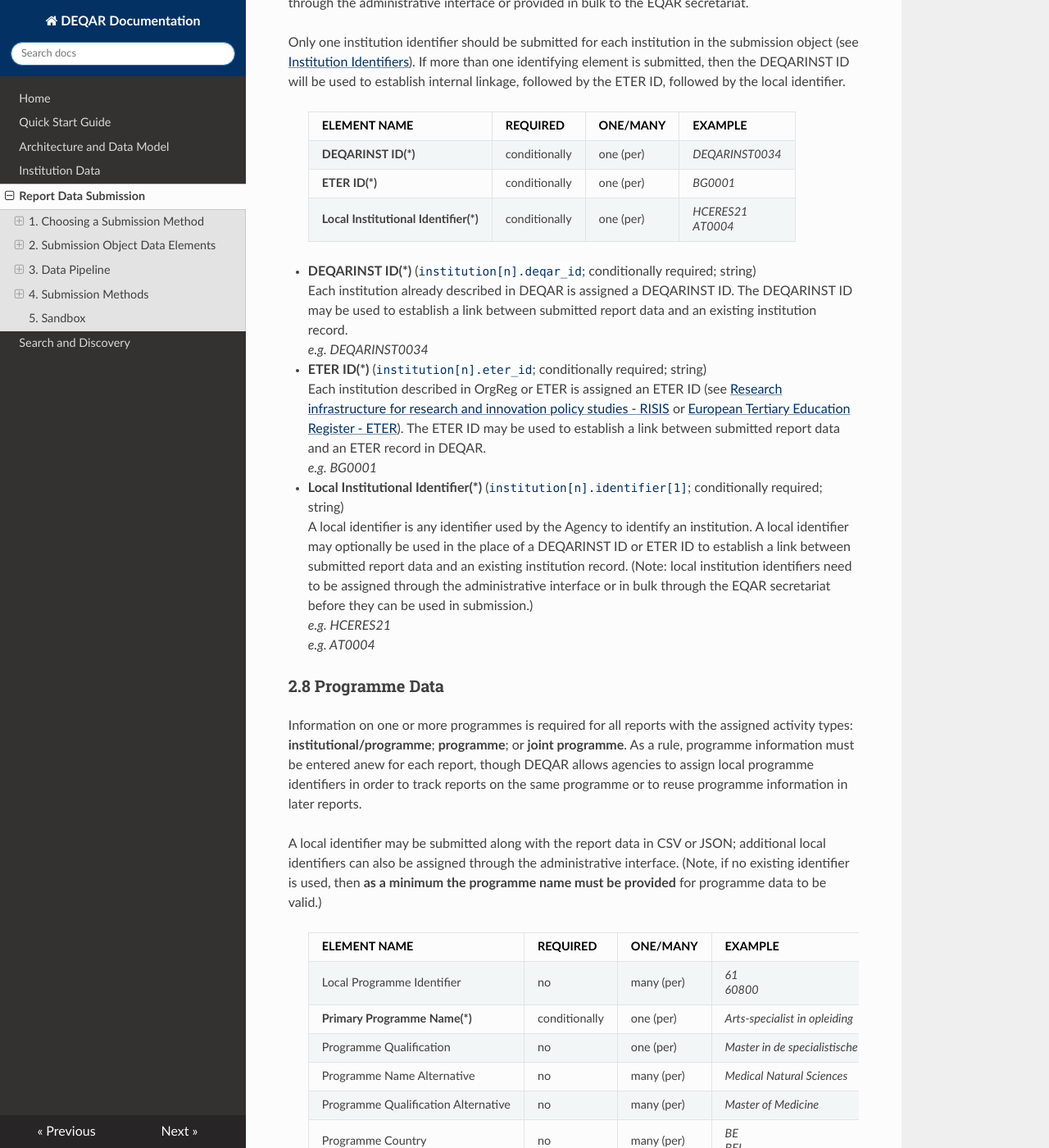
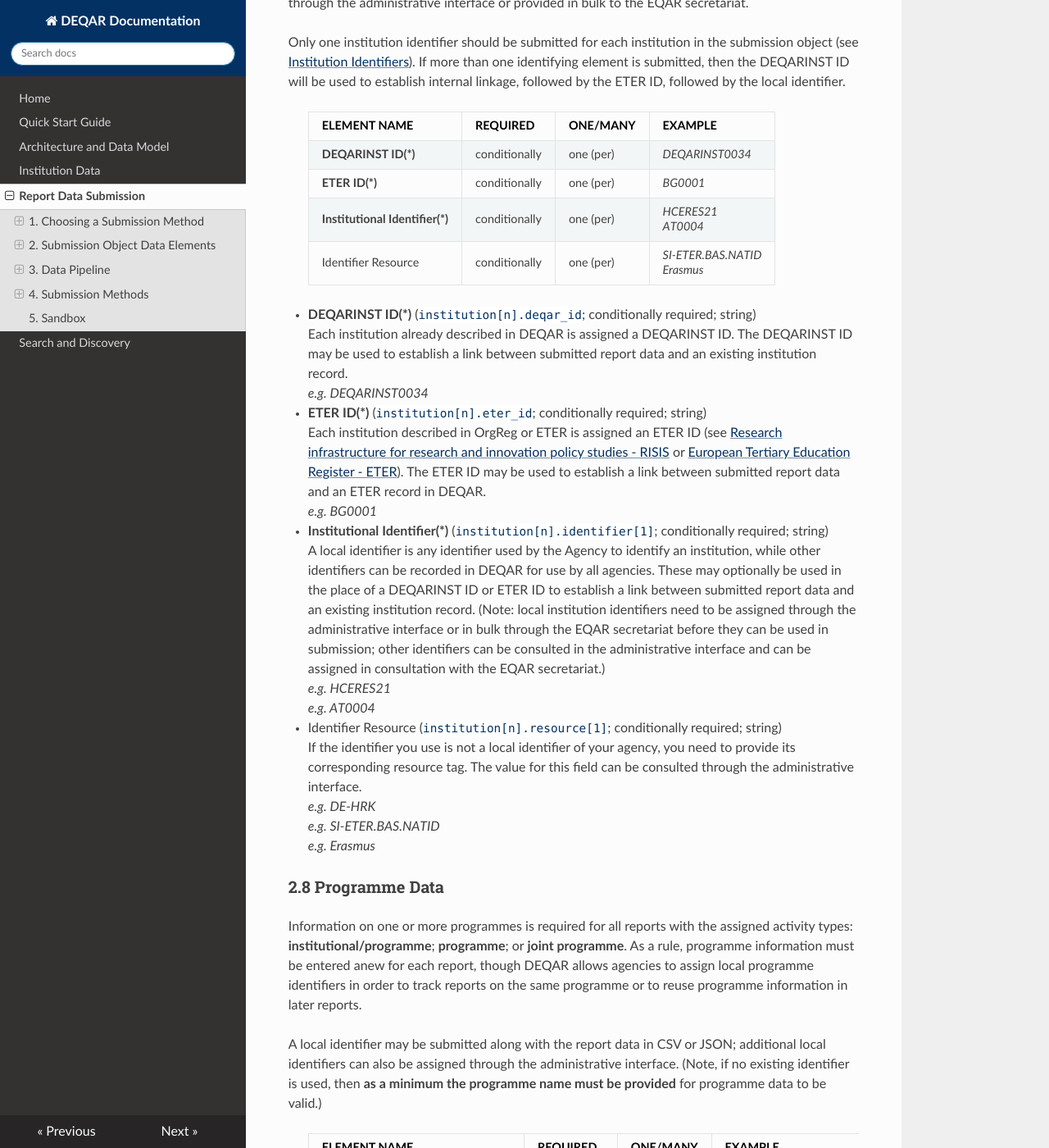
Before and after one commit to EQAR/deqar-docs, an MkDocs documentation site: the page built from docs/data_submission.md, in a window 1280 px wide and 1400 px high, scrolled down 7728 px. Shown: the whole window at 82% size. Built offline with MkDocs 1.6.1, drawn with Linux system fonts in a browser that asks for light colours; nearby versions of some CDN libraries.

Commit message:
explain identifier resource; add to CSV templates

```diff
--- a/docs/data_submission.md
+++ b/docs/data_submission.md
@@ -220,7 +220,8 @@ Only one institution identifier should be submitted for each institution in the
 |:--------------------------------------------|:------------|:---------|:-----------------------|
 |**DEQARINST ID(\*)** |conditionally|one (per) |*DEQARINST0034* |
 |**ETER ID(\*)** |conditionally|one (per) |*BG0001* |
-|**Local Institutional Identifier(\*)** |conditionally|one (per) |*HCERES21*<br>*AT0004* |
+|**Institutional Identifier(\*)** |conditionally|one (per) |*HCERES21*<br>*AT0004* |
+|Identifier Resource|conditionally|one (per) |*SI-ETER.BAS.NATID*<br>*Erasmus* |
 
 * **DEQARINST ID(\*)** (<code>institution[n].deqar_id</code>; conditionally required; string)
   Each institution already described in DEQAR is assigned a DEQARINST ID. The DEQARINST ID may be used to establish a link between submitted report data and an existing institution record.
@@ -230,10 +231,16 @@ Only one institution identifier should be submitted for each institution in the
   Each institution described in OrgReg or ETER is assigned an ETER ID (see [Research infrastructure for research and innovation policy studies - RISIS](http://datasets.risis.eu/) or [European Tertiary Education Register - ETER](https://www.eter-project.com/)). The ETER ID may be used to establish a link between submitted report data and an ETER record in DEQAR.
   *e.g. BG0001*
 
-* **Local Institutional Identifier(\*)** (<code>institution[n].identifier[1]</code>; conditionally required; string)
-  A local identifier is any identifier used by the Agency to identify an institution. A local identifier may optionally be used in the place of a DEQARINST ID or ETER ID to establish a link between submitted report data and an existing institution record. (Note: local institution identifiers need to be assigned through the administrative interface or in bulk through the EQAR secretariat before they can be used in submission.)
+* **Institutional Identifier(\*)** (<code>institution[n].identifier[1]</code>; conditionally required; string)
+  A local identifier is any identifier used by the Agency to identify an institution, while other identifiers can be recorded in DEQAR for use by all agencies. These may optionally be used in the place of a DEQARINST ID or ETER ID to establish a link between submitted report data and an existing institution record. (Note: local institution identifiers need to be assigned through the administrative interface or in bulk through the EQAR secretariat before they can be used in submission; other identifiers can be consulted in the administrative interface and can be assigned in consultation with the EQAR secretariat.)
   *e.g. HCERES21*
   *e.g. AT0004*
+
+* Identifier Resource (<code>institution[n].resource[1]</code>; conditionally required; string)
+  If the identifier you use is not a local identifier of your agency, you need to provide its corresponding resource tag. The value for this field can be consulted through the administrative interface.
+  *e.g. DE-HRK*
+  *e.g. SI-ETER.BAS.NATID*
+  *e.g. Erasmus*
 
 ### Programme Data
 
```
Also changed, not shown: docs/architecture_data_model.md (+4 -2 lines), docs/institution_data.md (+2 -2 lines), 2 other files.
